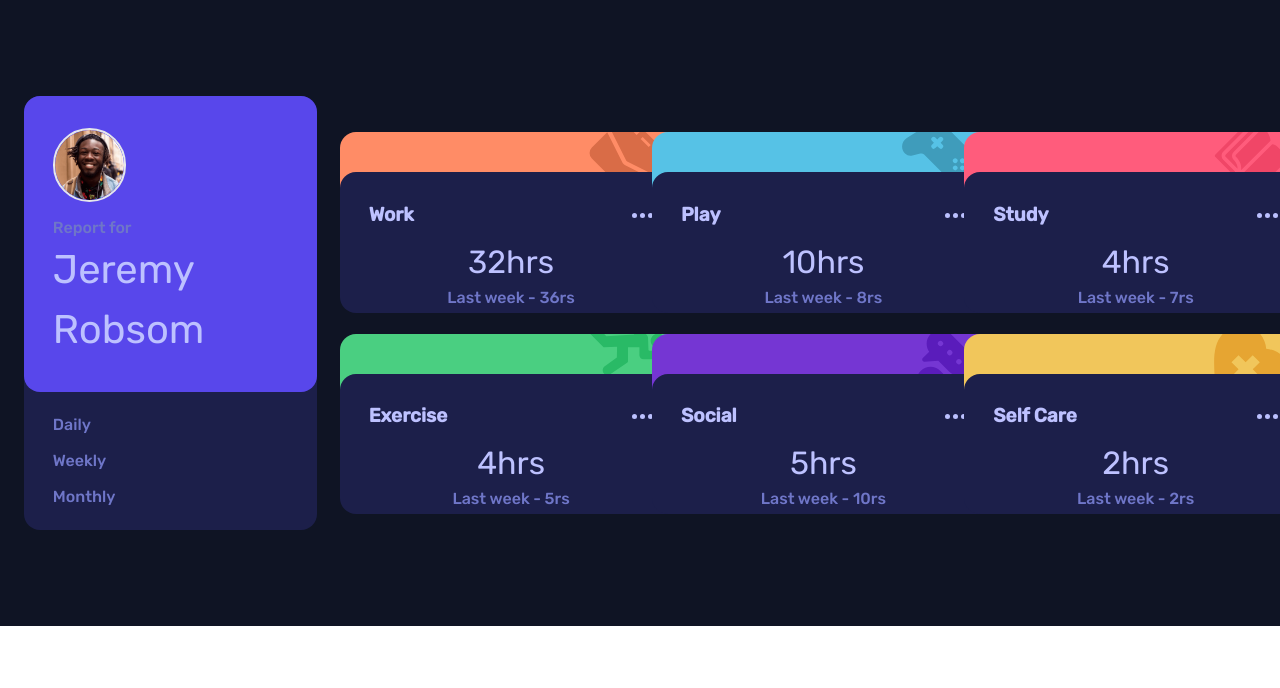
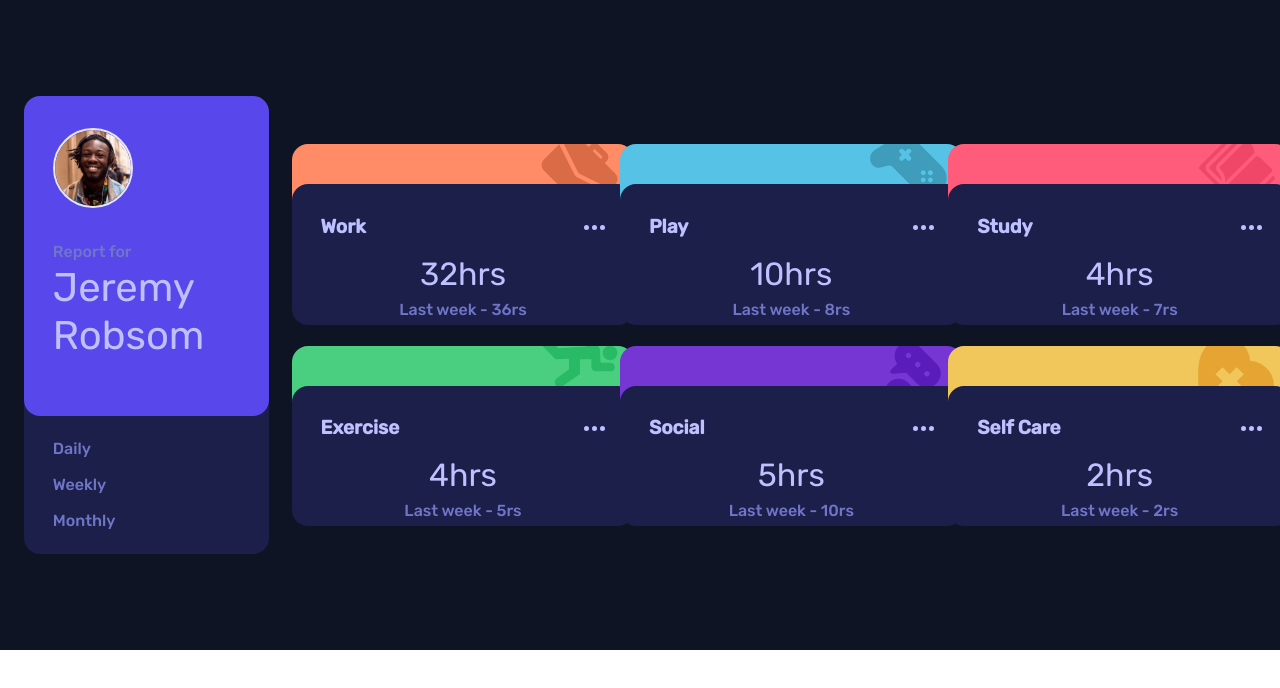
Before and after one commit to elvisowusu/Time-Tracker, a React (Vite) app: page / in a window 1280 px wide. Shown: the top 688 px of the page. Built offline with nearby package versions, Linux system fonts and the light colour scheme.

Commit message:
Update MainComponent layout and styles

```diff
--- a/src/MainComponent.jsx
+++ b/src/MainComponent.jsx
@@ -24,11 +24,11 @@ function MainComponent() {
 
 
     return (
-        <div className='flex flex-col xl:flex-row xl:gap-[1.4rem] items-center bg-Verydarkblue px-[1.5rem] py-[6rem]'>
-           <div className='bg-Darkblue w-[21.4rem] rounded-2xl'>
-                <div className='flex xl:flex-col xl:items-start items-center gap-[0.9rem] bg-BlueColor rounded-2xl px-[1.8rem] py-[2rem]'>
-                    <img className='w-[4.6rem] border-2 rounded-full' src={Jeremy} alt="image" />
-                    <p ><span className='block text-Desaturatedblue font-medium'>Report for </span><span className='text-PaleBlue text-[1.5rem] xl:text-[2.5rem]'>Jeremy Robsom</span></p>
+        <div className='flex flex-col xl:flex-row xl:gap-[1.4rem] items-center justify-center bg-Verydarkblue px-[1.5rem] py-[6rem]'>
+           <div className='bg-Darkblue w-[21.4rem] xl:w-[17rem] rounded-2xl'>
+                <div className='flex items-center gap-[0.9rem] xl:gap-[2rem] bg-BlueColor rounded-2xl px-[1.8rem] py-[2rem] xl:flex-col xl:items-start xl:h-[20rem]'>
+                    <img className='w-[4.6rem] xl:w-[5rem] border-2 rounded-full' src={Jeremy} alt="image" />
+                    <p ><span className='block text-Desaturatedblue font-medium'>Report for </span><span className='text-PaleBlue text-[1.5rem] xl:text-[2.5rem] xl:leading-[3rem]'>Jeremy Robsom</span></p>
                 </div>
                 <p className='jerremyParagraph'>
                     {
```
